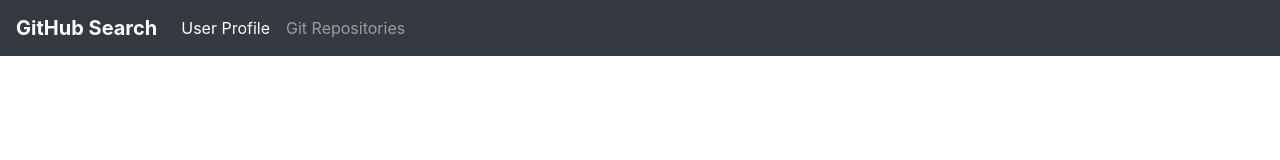
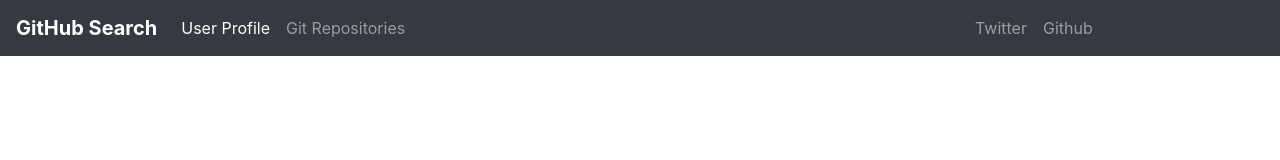
Before and after one commit to rmautia/GitHub-Search, an Angular app: page / in a window 1280 px wide. Shown: the top 160 px of the page. Built offline with nearby package versions, Linux system fonts and the light colour scheme.

Commit message:
add details.

```diff
--- a/src/app/navbar/navbar.component.html
+++ b/src/app/navbar/navbar.component.html
@@ -9,4 +9,14 @@
         <a class="nav-item nav-link" routerLink="/repohome">Git Repositories</a>
       </div>
     </div>
+<div class="col-md-3">
+   <nav class="nav navbar-nav  pull-xs-right">
+       <li class="nav-item">
+           <a class="nav-link" href="https://twitter.com/Nyangenya_Ralph"><i class="fa fa-twitter" aria-hidden="true"></i> Twitter</a>
+       </li>
+       <li class="nav-item">
+           <a class="nav-link" href="https://github.com/rmautia"><i class="fa fa-github" aria-hidden="true"></i> Github</a>
+       </li>
+   </nav>
+</div>
   </nav>
```
